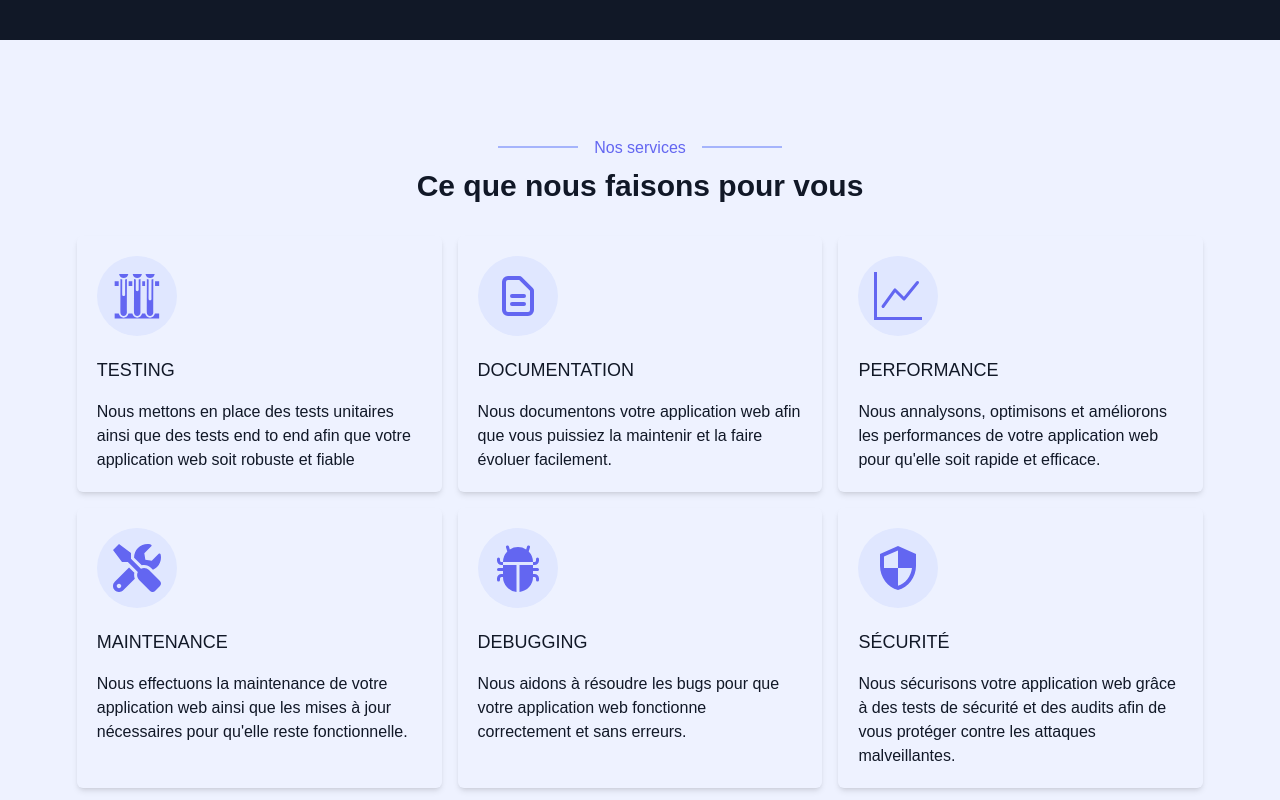
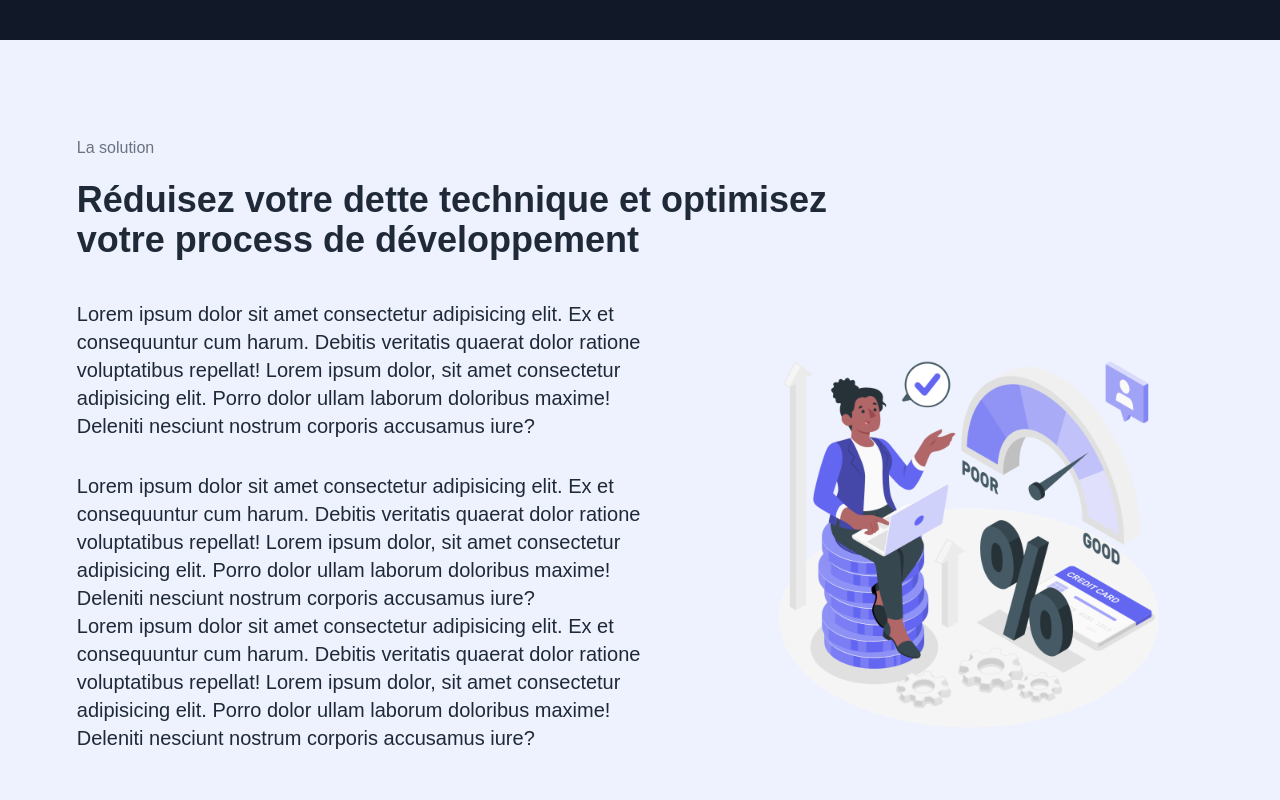
Before and after one commit to erischon/the-dizalch-project, a Next.js app: page / in a window 1280 px wide. Shown: the part 1560-2360 px from the top of the page. Built offline with nearby package versions, Linux system fonts and the light colour scheme.

Commit message:
solution section

```diff
--- a/src/app/(public)/page.tsx
+++ b/src/app/(public)/page.tsx
@@ -4,7 +4,8 @@ import ServicesSection from "@/components/public/sections/ServicesSection";
 import HeroSection from "@/components/public/sections/HeroSection";
 import AboutSection from "@/components/public/sections/AboutSection";
 import TestimonialsSection from "@/components/public/sections/TestimonialsSection";
-import HooksSection from "@/components/public/sections/HooksSection";
+import ProblemSection from "@/components/public/sections/ProblemSection";
+import SolutionSection from "@/components/public/sections/SolutionSection";
 
 export const revalidate = revalidateTime.projects;
 
@@ -17,7 +18,8 @@ export default function LandingPage() {
     <div className="">
       <HeroSection />
 
-      <HooksSection />
+      <ProblemSection />
+      <SolutionSection />
 
       <ServicesSection />
 
--- a/src/app/globals.css
+++ b/src/app/globals.css
@@ -10,7 +10,6 @@
   html {
     @apply bg-gray-900;
     @apply text-gray-100;
-    /* font-family: "Nunito Sans", sans-serif; */
     font-family: "Poppins", sans-serif;
   }
 
--- a/src/components/public/sections/HooksSection.tsx
+++ b/src/components/public/sections/ProblemSection.tsx
@@ -4,15 +4,15 @@ import Image from "next/image";
 import { motion } from "framer-motion";
 
 import {
-  slideBottomToTopVariants,
-  slideTopToBottomVariants,
+  slideLeftToRightVariants,
+  slideRightToLeftVariants,
 } from "@/lib/motionVariants";
 
 /**
  * @description Services Section component,
  * @version 1.0.0
  */
-export default function HooksSection() {
+export default function ProblemSection() {
   return (
     <section
       className="min-h-screen py-[4rem] lg:py-[6rem] px-[3%] lg:px-[6%] mx-auto"
@@ -31,7 +31,7 @@ export default function HooksSection() {
       <div className="grid md:grid-cols-12 mb-10">
         <motion.div
           className="md:col-span-7 order-1 md:order-2 md:pl-14"
-          variants={slideTopToBottomVariants}
+          variants={slideRightToLeftVariants}
           initial="initial"
           whileInView="animate"
           transition={{ ease: "easeIn", duration: 0.5 }}
@@ -56,7 +56,7 @@ export default function HooksSection() {
 
         <motion.div
           className="relative w-[20rem] lg:w-[25rem] h-[20rem] lg:h-[25rem] mx-auto mt-4 md:my-auto md:col-span-5 order-2 md:order-1"
-          variants={slideBottomToTopVariants}
+          variants={slideLeftToRightVariants}
           initial="initial"
           whileInView="animate"
           transition={{ ease: "easeIn", duration: 0.5 }}
--- /dev/null
+++ b/src/components/public/sections/SolutionSection.tsx
@@ -0,0 +1,76 @@
+"use client";
+
+import Image from "next/image";
+import { motion } from "framer-motion";
+
+import {
+  slideRightToLeftVariants,
+  slideLeftToRightVariants,
+} from "@/lib/motionVariants";
+
+/**
+ * @descriptionSolution Section
+ * @version 1.0.0
+ */
+export default function SolutionSection() {
+  return (
+    <section
+      className="min-h-screen py-[4rem] lg:py-[6rem] px-[3%] lg:px-[6%] mx-auto bg-indigo-50"
+      id="hook"
+    >
+      <div className="flex flex-col items-start mb-10 max-w-3xl">
+        <p className="text-md text-gray-500 mb-5">La solution</p>
+
+        <h2 className="text-4xl text-gray-800 font-semibold">
+          Réduisez votre dette technique et optimisez votre process de
+          développement
+        </h2>
+      </div>
+
+      <div className="grid md:grid-cols-12 mb-10">
+        <motion.div
+          className="text-gray-800 md:col-span-7 md:pr-14 mb-5 max-w-3xl"
+          variants={slideLeftToRightVariants}
+          initial="initial"
+          whileInView="animate"
+          transition={{ ease: "easeIn", duration: 0.5 }}
+          viewport={{ once: true }}
+        >
+          <p className="md:text-lg lg:text-xl mb-8">
+            Lorem ipsum dolor sit amet consectetur adipisicing elit. Ex et
+            consequuntur cum harum. Debitis veritatis quaerat dolor ratione
+            voluptatibus repellat! Lorem ipsum dolor, sit amet consectetur
+            adipisicing elit. Porro dolor ullam laborum doloribus maxime!
+            Deleniti nesciunt nostrum corporis accusamus iure?
+          </p>
+
+          <p className="md:text-lg lg:text-xl">
+            Lorem ipsum dolor sit amet consectetur adipisicing elit. Ex et
+            consequuntur cum harum. Debitis veritatis quaerat dolor ratione
+            voluptatibus repellat! Lorem ipsum dolor, sit amet consectetur
+            adipisicing elit. Porro dolor ullam laborum doloribus maxime!
+            Deleniti nesciunt nostrum corporis accusamus iure?
+          </p>
+
+          <p className="md:text-lg lg:text-xl">
+            Lorem ipsum dolor sit amet consectetur adipisicing elit. Ex et
+            consequuntur cum harum. Debitis veritatis quaerat dolor ratione
+            voluptatibus repellat! Lorem ipsum dolor, sit amet consectetur
+            adipisicing elit. Porro dolor ullam laborum doloribus maxime!
+            Deleniti nesciunt nostrum corporis accusamus iure?
+          </p>
+        </motion.div>
+
+        <motion.div
+          className="relative w-[20rem] lg:w-[25rem] h-[20rem] lg:h-[25rem] mx-auto mt-4 md:my-auto md:col-span-5"
+          variants={slideRightToLeftVariants}
+          initial="initial"
+          whileInView="animate"
+          transition={{ ease: "easeOut", duration: 0.5 }}
+        >
+          <Image src="/images/solution.png" alt="" fill className="" />
+        </motion.div>
+      </div>
+    </section>
+  );
+}
```
Also changed, not shown: public/images/solution.png (added).
